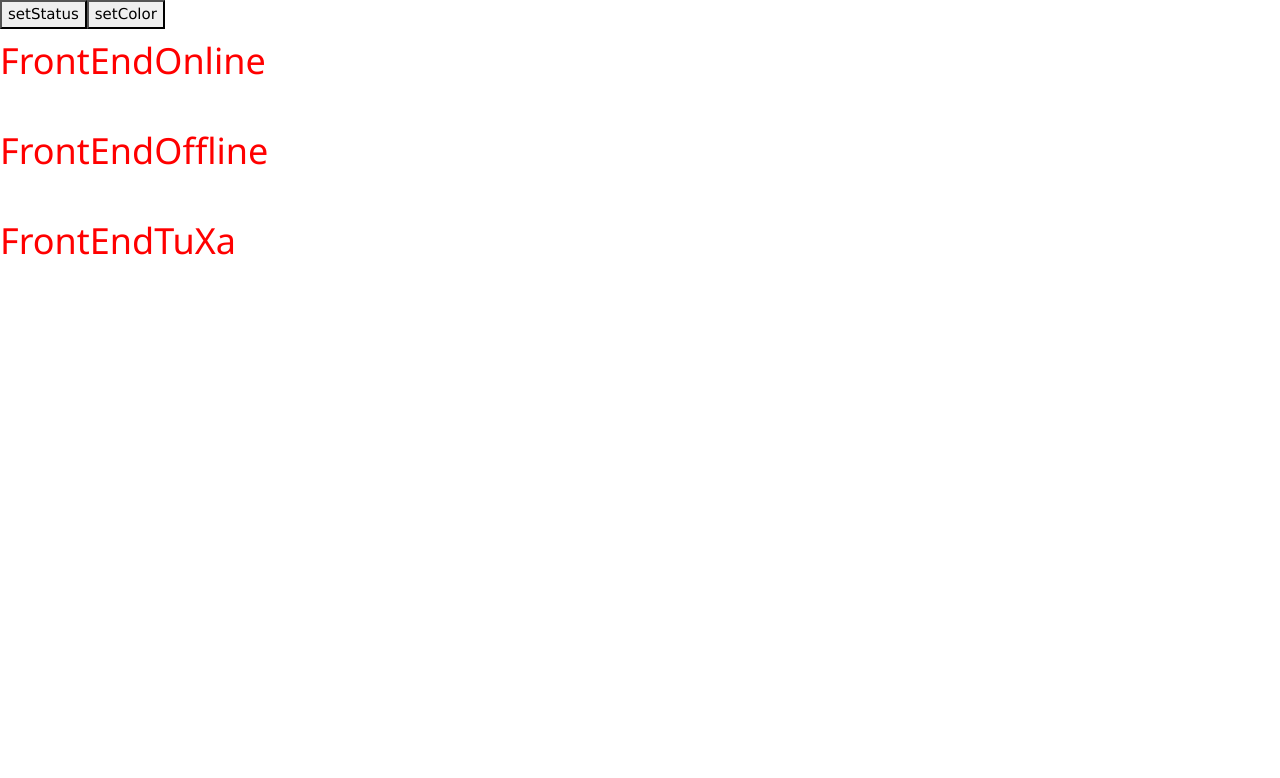
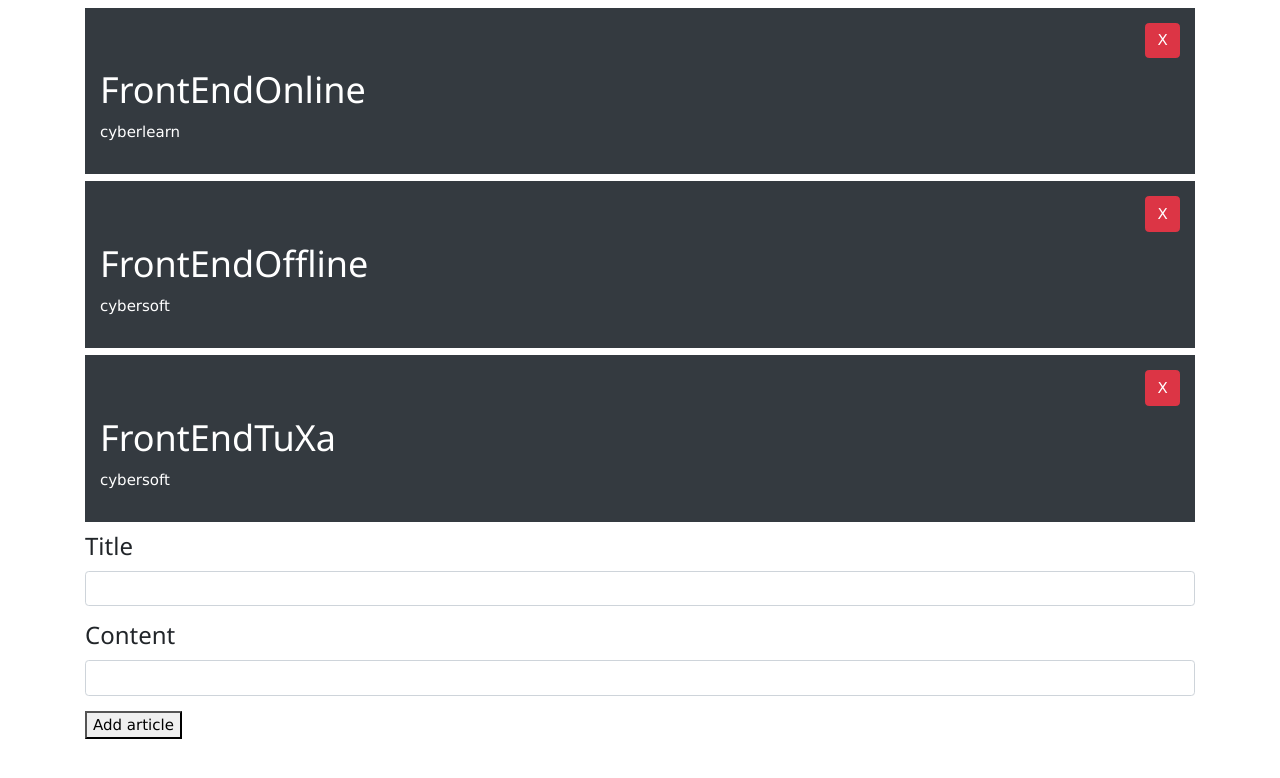
Before and after one commit to HiepHoang2190/Cyber-Reactjs-Componet-K3, a React (Create React App) app in the folder react-component-k3/: page / in a window 1280 px wide. Shown: the top 778 px of the page. Built offline with nearby package versions, Linux system fonts and the light colour scheme.

Commit message:
ReactJs-K3: Lesson 39:React spring animation_useTransition

```diff
--- a/react-component-k3/src/App.js
+++ b/react-component-k3/src/App.js
@@ -17,6 +17,8 @@
 import Ex2UseSpring from './Hooks/ReactSpring/Ex2UseSpring';
 import Ex3UseSpring from './Hooks/ReactSpring/Ex3UseSpring';
 import Ex4UseTrail from './Hooks/ReactSpring/Ex4UseTrail';
+import Ex5UseTransition from './Hooks/ReactSpring/Ex5UseTransition';
+
 
 
 
@@ -41,7 +43,9 @@
         {/* <DemoUseSpring /> */}
         {/* <Ex2UseSpring /> */}
         {/* <Ex3UseSpring /> */}
-        <Ex4UseTrail />
+        {/* <Ex4UseTrail /> */}
+        <Ex5UseTransition />
+
       </ContextProvider>
     );
   }
--- /dev/null
+++ b/react-component-k3/src/Hooks/ReactSpring/Ex5UseTransition.js
@@ -0,0 +1,74 @@
+import { useTransition, animated } from 'react-spring'
+import React, { useState } from 'react'
+
+
+
+export default function Ex5UseTransition(props) {
+
+    let [arrItem, setArrayItem] = useState([
+        { id: 1, title: 'FrontEndOnline', content: 'cyberlearn' },
+        { id: 2, title: 'FrontEndOffline', content: 'cybersoft' },
+        { id: 3, title: 'FrontEndTuXa', content: 'cybersoft' }
+    ])
+    const [article, setArticle] = useState({
+        id: '',
+        title: '',
+        content: ''
+    })
+    const propsUseTransition = useTransition(arrItem, {
+        from: { transform: 'translate3d(0,-40px,0)' }, //Component từ vị trí trước khi render
+        enter: { transform: 'translate3d(0,0px,0)' }, //Component tại thời điểm render
+        leave: { transform: 'translate3d(0,-40px,0)' },
+        config: { duration: 500 }
+    })
+
+    let renderItem = () => {
+
+        return propsUseTransition((propsAnim, item) => {
+            return <animated.div style={propsAnim} className="bg-dark text-white p-3 mt-2">
+                <div className="text-right">
+                    <button className="btn btn-danger" onClick={() => { deleteItem(item.id) }}>X</button>
+                </div>
+                <h1>{item.title}</h1>
+                <p>
+                    {item.content}
+                </p>
+            </animated.div>
+        })
+
+    }
+    console.log(article);
+    let handleChange = (e) => {
+        let { value, name } = e.target;
+        setArticle({
+            ...article,
+            [name]: value
+        })
+    }
+    let handleSubmit = () => {
+        let item = { ...article, id: Date.now() };
+        // console.log(item);
+        setArrayItem([...arrItem, item])
+    }
+    const deleteItem = (id) => {
+        // set lại arrItem mới = cách lấy những phần tử  != id đó=> giống như tìm index xóa và cấp lại
+        setArrayItem([...arrItem.filter(item => item.id != id)]);
+    }
+
+    return (
+        <div className="container">
+            {renderItem()}
+            <div className="form-group">
+                <h3>Title</h3>
+                <input className="form-control" name="title" onChange={handleChange}></input>
+            </div>
+            <div className="form-group">
+                <h3>Content</h3>
+                <input className="form-control" name="content" onChange={handleChange}></input>
+            </div>
+            <div className="form-group">
+                <button onClick={handleSubmit}>Add article</button>
+            </div>
+        </div>
+    )
+}
```
